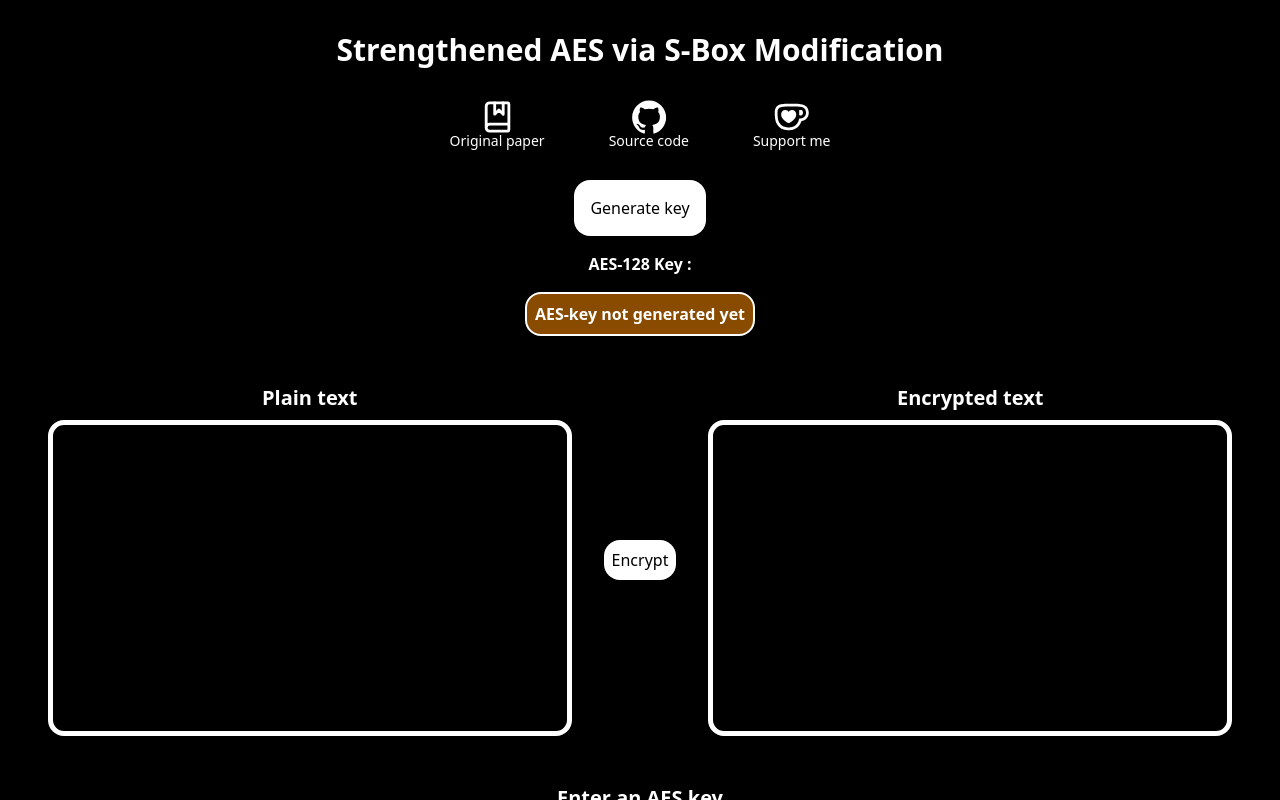
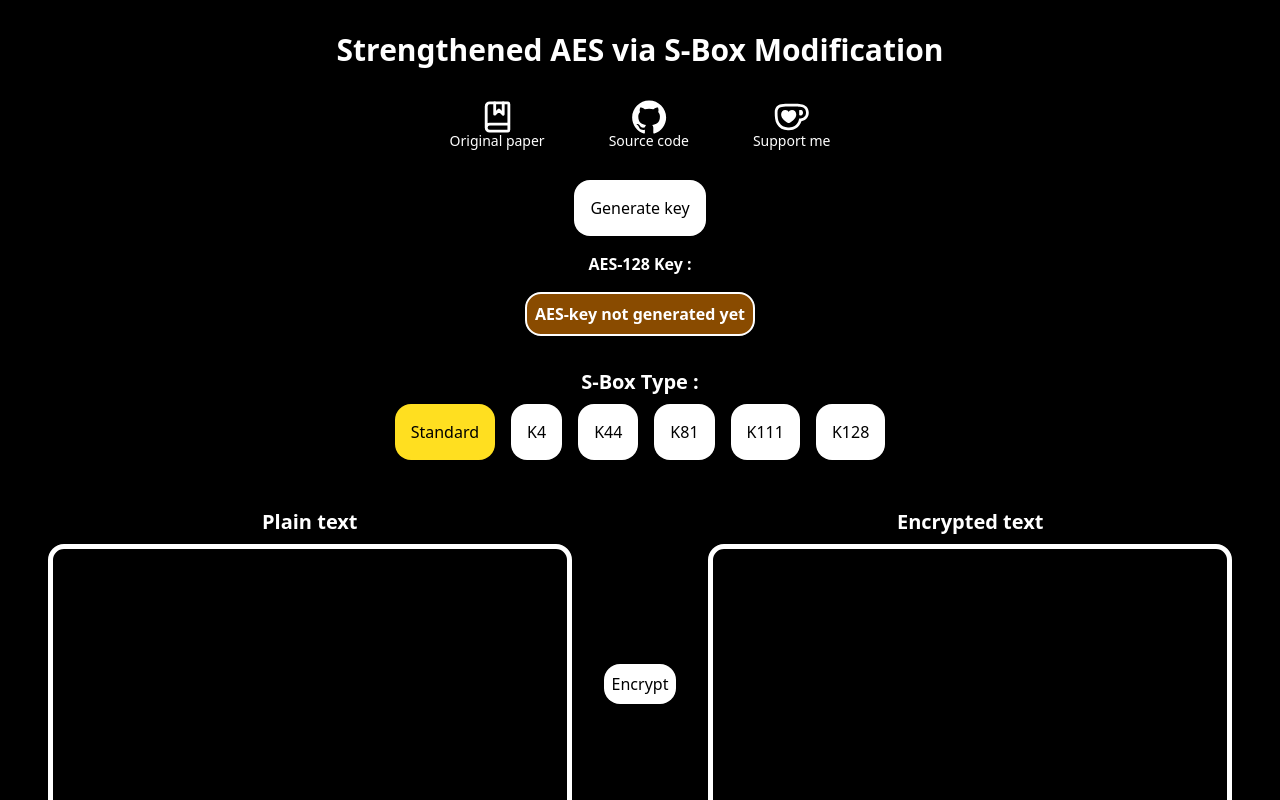
Before and after one commit to agw2005/aes-strengthened-sbox, a React (Vite) app: page / in a window 1280 px wide. Shown: the top 800 px of the page. Built offline with nearby package versions, Linux system fonts and the light colour scheme.

Commit message:
feat(App.tsx): integrated dynamic sbox type selection to the frontend

```diff
--- a/src/App.tsx
+++ b/src/App.tsx
@@ -14,7 +14,7 @@ import {
   keyToHexadecimal,
 } from "./helper/hex.ts";
 import { AES_KEY_SIZE_BYTES } from "./math/aesConstants.ts";
-import { SBOX_TYPE } from "./math/aesHelper.ts";
+import { SBOX_TYPE, type SBoxType } from "./math/aesHelper.ts";
 
 function App() {
   const [generatedAESKey, setGeneratedAESKey] = useState<Uint8Array>();
@@ -31,6 +31,10 @@ function App() {
   const [keyNotGeneratedYetError, setKeyNotGeneratedYetError] = useState<
     string
   >("");
+
+  const [inputSelectedSBoxType, setInputSelectedSBoxType] = useState<SBoxType>(
+    SBOX_TYPE.Original,
+  );
 
   const aes = {
     handleGenerateAesKey: () => {
@@ -57,7 +61,7 @@ function App() {
       const encryptedTextBlocks = encryptBlock(
         plainTextBlocks,
         generatedAESKey,
-        SBOX_TYPE.Original,
+        inputSelectedSBoxType,
       );
       const encryptedTextString = blocksToString(encryptedTextBlocks);
       setOutputEncryptedText(encryptedTextString);
@@ -84,7 +88,7 @@ function App() {
       const decryptedTextBlocks = decryptBlock(
         encryptedTextBlocks,
         inputAESKey,
-        SBOX_TYPE.Original,
+        inputSelectedSBoxType,
       );
       const decryptedTextString = blocksToString(decryptedTextBlocks);
       setOutputDecryptedText(decryptedTextString);
@@ -175,6 +179,29 @@ function App() {
         : (
           ""
         )}
+      <section className="flex flex-col gap-2">
+        <h2 className="text-white text-center font-bold text-xl">
+          S-Box Type :
+        </h2>
+        <div className="flex justify-center gap-4 flex-wrap">
+          {Object.values(SBOX_TYPE).map((SboxTypes) => {
+            return (
+              <button
+                key={SboxTypes}
+                onClick={() => setInputSelectedSBoxType(SboxTypes)}
+                type="button"
+                className={`h-max self-center rounded-2xl p-2 md:p-4 ${
+                  SboxTypes === inputSelectedSBoxType
+                    ? "bg-yellow-300 hover:bg-yellow-500 hover:text-white active:bg-amber-700 active:text-black"
+                    : "bg-white hover:bg-gray-500 hover:text-white active:bg-amber-700 active:text-black"
+                }`}
+              >
+                {SboxTypes}
+              </button>
+            );
+          })}
+        </div>
+      </section>
       <section className="min-h-32 md:min-h-96 p-4 gap-8 flex md:flex-row flex-col ">
         <div className="flex-1 flex flex-col gap-2">
           <div className="flex-1">
--- a/src/math/aesHelper.ts
+++ b/src/math/aesHelper.ts
@@ -569,12 +569,12 @@ export const splitIntoBlocks = (bytes: Uint8Array): Uint8Array[] => {
 };
 
 export const SBOX_TYPE = {
-  Original: "S_BOX",
-  K4: "S_BOX_4",
-  K44: "S_BOX_44",
-  K81: "S_BOX_81",
-  K111: "S_BOX_111",
-  K128: "S_BOX_128",
+  Original: "Standard",
+  K4: "K4",
+  K44: "K44",
+  K81: "K81",
+  K111: "K111",
+  K128: "K128",
 } as const;
 export type SBoxType = (typeof SBOX_TYPE)[keyof typeof SBOX_TYPE];
 
```
